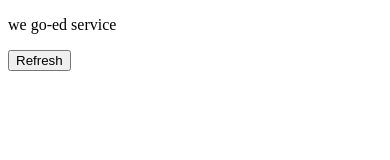
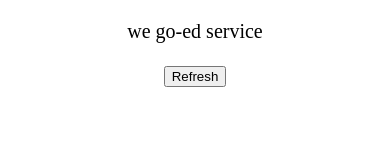
Before and after one commit to chipbell4/flashcards, a website with bundled scripts: page www/index.html in a window 390 px wide. Built offline with nearby package versions, Linux system fonts and the light colour scheme.

Commit message:
Simple styling

```diff
--- a/www/index.html
+++ b/www/index.html
@@ -1,5 +1,8 @@
 <!DOCTYPE html>
 <html>
+    <head>
+        <link rel="stylesheet" type="text/css" href="style.css" />
+    </head>
     <body>
         <p id="sentence"></p>
         <button id="refresh">Refresh</button>
--- /dev/null
+++ b/www/style.css
@@ -0,0 +1,22 @@
+body {
+    text-align: center;
+    font-size: 32px;
+}
+
+@media(max-width: 720px) {
+    body {
+        font-size: 28px;
+    }
+}
+
+@media(max-width: 640px) {
+    body {
+        font-size: 24px;
+    }
+}
+
+@media(max-width: 500px) {
+    body {
+        font-size: 20px;
+    }
+}
```
